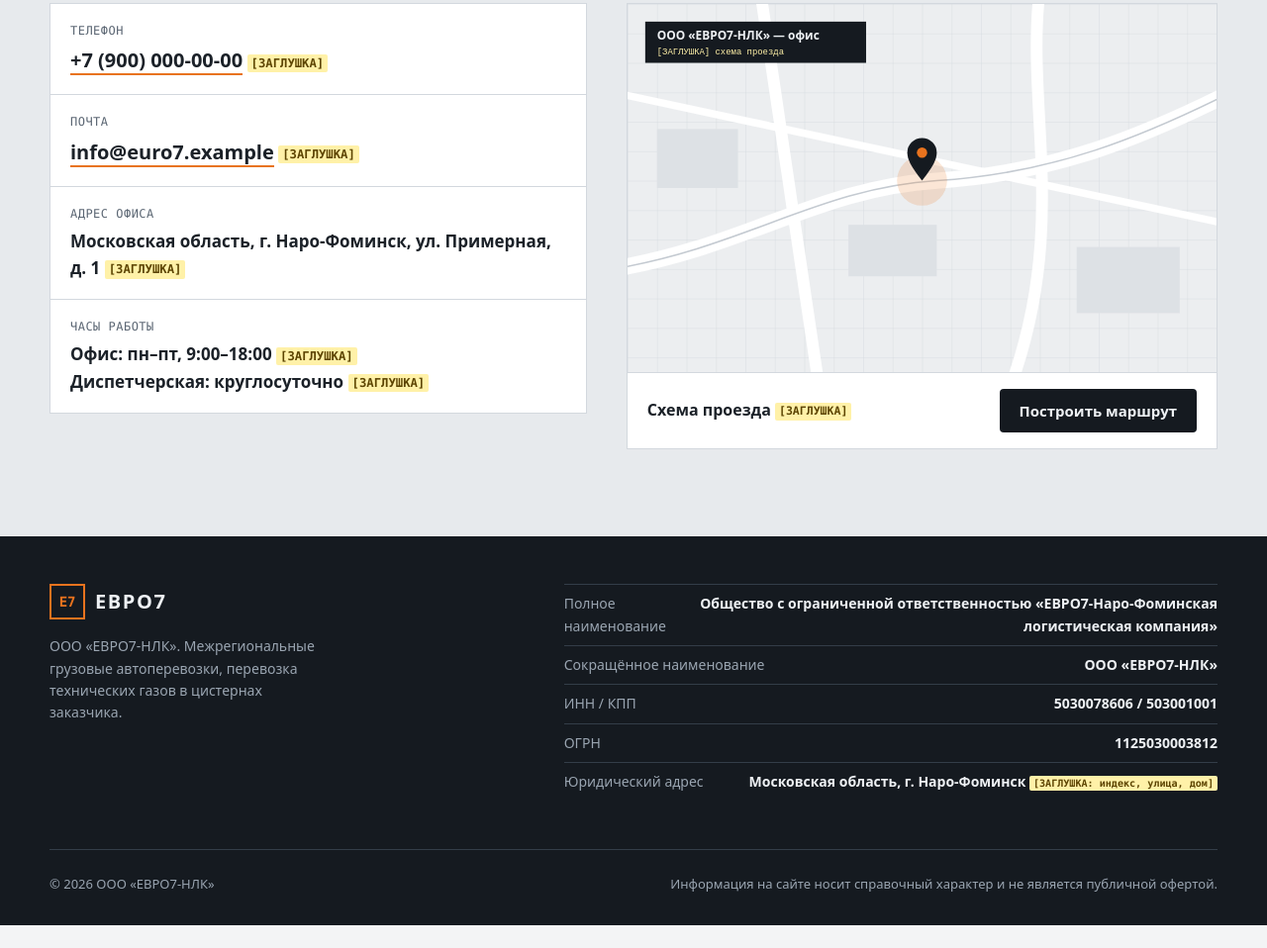
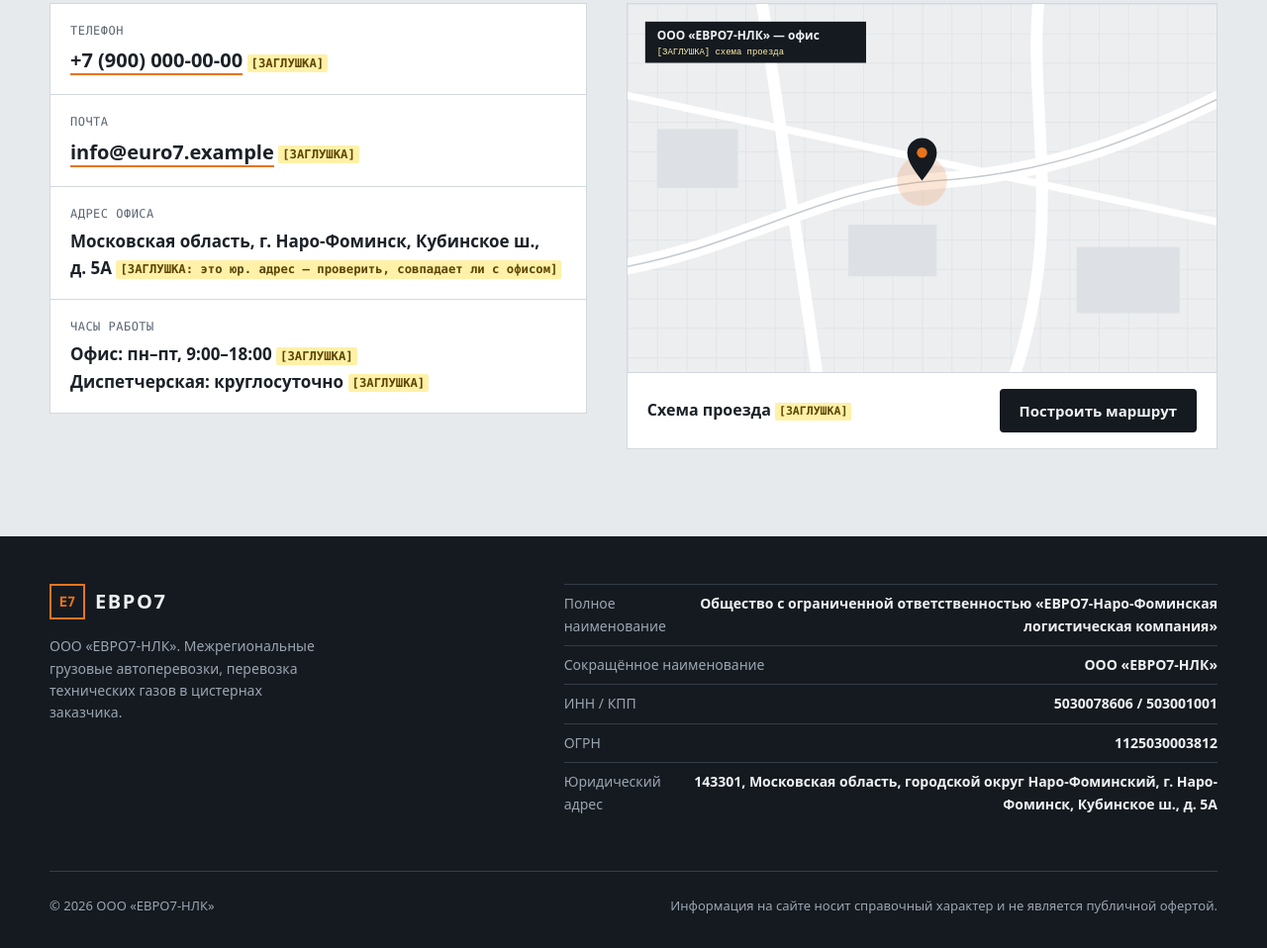
Before and after one commit to esfll/EURO7, a plain HTML site: page index.html in a window 1280 px wide. Shown: the part 4917-5875 px from the top of the page at 99% size. Before the commit the page ends 5852 px from the top, so only its background shows below. Drawn offline with Linux system fonts and the light colour scheme.

Commit message:
Юридический адрес ООО «ЕВРО7-НЛК»
Co-Authored-By: Claude Opus 5.5 <noreply@anthropic.com>
Claude-Session: https://claude.ai/code/session_01UyjNANiQW4XiApFqpyxnMz

```diff
--- a/index.html
+++ b/index.html
@@ -361,7 +361,7 @@
             </div>
             <div class="contacts__row">
               <dt>Адрес офиса</dt>
-              <dd>Московская область, г. Наро-Фоминск, ул. Примерная, д. 1 <span class="stub">[ЗАГЛУШКА]</span></dd>
+              <dd>Московская область, г.&nbsp;Наро-Фоминск, Кубинское&nbsp;ш., д.&nbsp;5А <span class="stub">[ЗАГЛУШКА: это юр. адрес — проверить, совпадает ли с офисом]</span></dd>
             </div>
             <div class="contacts__row">
               <dt>Часы работы</dt>
@@ -400,7 +400,7 @@
         <div><dt>Сокращённое наименование</dt><dd>ООО «ЕВРО7-НЛК»</dd></div>
         <div><dt>ИНН / КПП</dt><dd>5030078606 / 503001001</dd></div>
         <div><dt>ОГРН</dt><dd>1125030003812</dd></div>
-        <div><dt>Юридический адрес</dt><dd>Московская область, г. Наро-Фоминск <span class="stub">[ЗАГЛУШКА: индекс, улица, дом]</span></dd></div>
+        <div><dt>Юридический адрес</dt><dd>143301, Московская область, городской округ Наро-Фоминский, г.&nbsp;Наро-Фоминск, Кубинское&nbsp;ш., д.&nbsp;5А</dd></div>
       </dl>
 
       <div class="footer__bottom">
```
Also changed, not shown: 1 other file.
